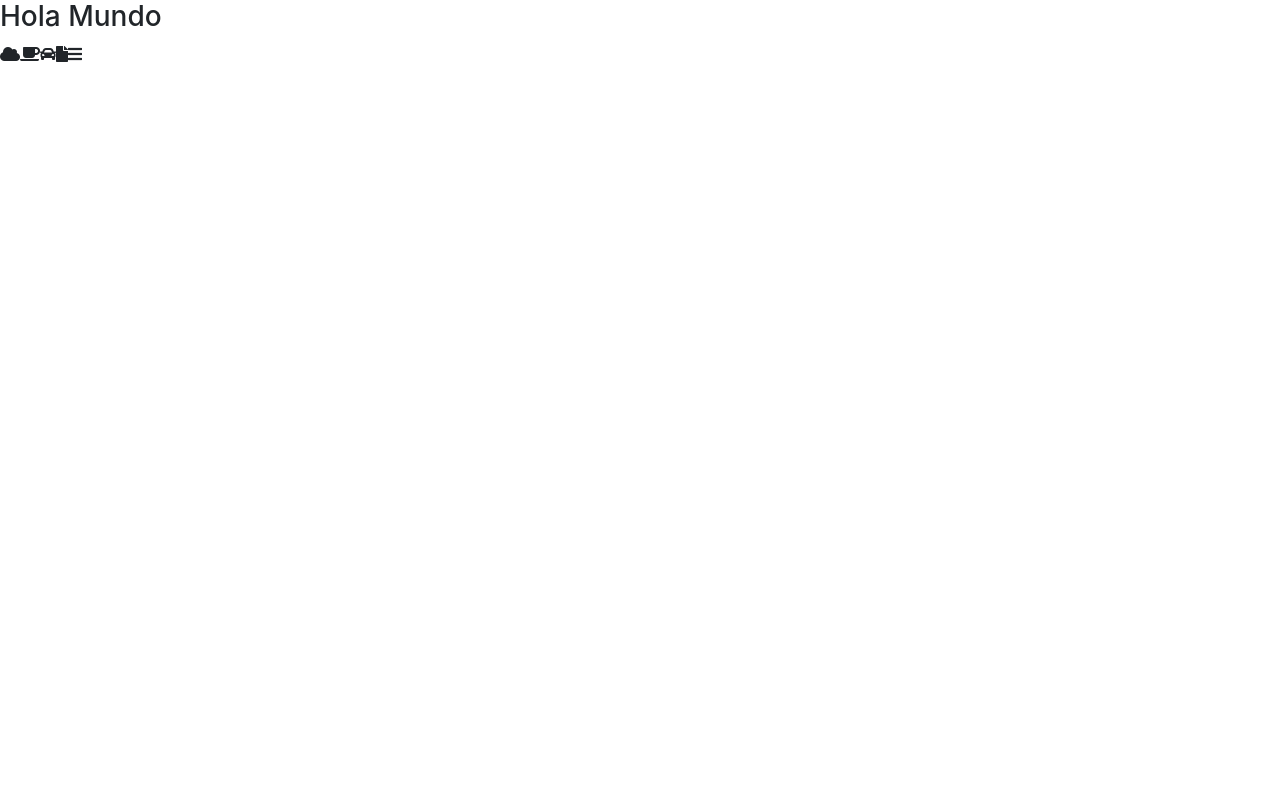
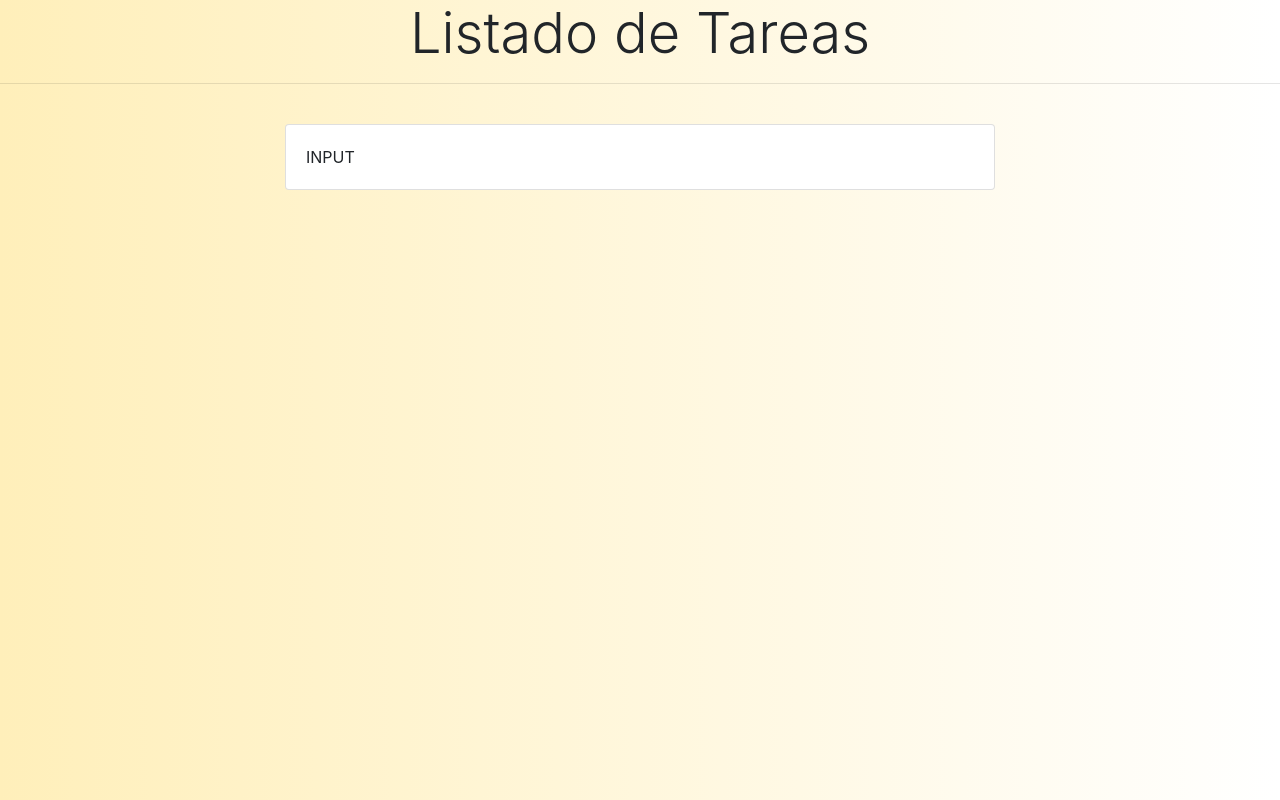
Before and after one commit to truizdiaz/ListTareas, an Angular app: page / in a window 1280 px wide. Built offline with nearby package versions, Linux system fonts and the light colour scheme.

Commit message:
Dashboard Component

```diff
--- a/src/app/app.component.html
+++ b/src/app/app.component.html
@@ -1,6 +1 @@
-<h3>Hola Mundo</h3>
-<i class="fas fa-cloud"></i>
-<i class="fas fa-coffee"></i>
-<i class="fas fa-car"></i>
-<i class="fas fa-file"></i>
-<i class="fas fa-bars"></i>
+<app-dashboard></app-dashboard>
--- a/src/app/app.module.ts
+++ b/src/app/app.module.ts
@@ -3,10 +3,14 @@ import { NgModule } from '@angular/core';
 
 import { AppRoutingModule } from './app-routing.module';
 import { AppComponent } from './app.component';
+import { DashboardComponent } from './dashboard/dashboard.component';
+import { ListTareasComponent } from './dashboard/list-tareas/list-tareas.component';
 
 @NgModule({
   declarations: [
-    AppComponent
+    AppComponent,
+    DashboardComponent,
+    ListTareasComponent
   ],
   imports: [
     BrowserModule,
--- /dev/null
+++ b/src/app/dashboard/dashboard.component.html
@@ -0,0 +1,11 @@
+<div class="jumbtrom">
+    <h1 class="display-4 text-center">Listado de Tareas</h1>
+</div>
+<hr>
+<div class="row">
+    <div class="container">
+        <div class="col-lg-8 offset-lg-2">
+            <app-list-tareas></app-list-tareas>
+        </div>
+    </div>
+</div>
--- /dev/null
+++ b/src/app/dashboard/dashboard.component.ts
@@ -0,0 +1,15 @@
+import { Component, OnInit } from '@angular/core';
+
+@Component({
+  selector: 'app-dashboard',
+  templateUrl: './dashboard.component.html',
+  styleUrls: ['./dashboard.component.css']
+})
+export class DashboardComponent implements OnInit {
+
+  constructor() { }
+
+  ngOnInit(): void {
+  }
+
+}
--- /dev/null
+++ b/src/app/dashboard/list-tareas/list-tareas.component.html
@@ -0,0 +1,5 @@
+<div class="card mt-4">
+    <div class="card-body">
+        INPUT
+    </div>
+</div>
--- /dev/null
+++ b/src/app/dashboard/list-tareas/list-tareas.component.ts
@@ -0,0 +1,15 @@
+import { Component, OnInit } from '@angular/core';
+
+@Component({
+  selector: 'app-list-tareas',
+  templateUrl: './list-tareas.component.html',
+  styleUrls: ['./list-tareas.component.css']
+})
+export class ListTareasComponent implements OnInit {
+
+  constructor() { }
+
+  ngOnInit(): void {
+  }
+
+}
--- a/src/styles.css
+++ b/src/styles.css
@@ -1 +1,6 @@
 /* You can add global styles to this file, and also import other style files */
+body {
+    background: #ffefba; /* fallback for old browsers */
+  background: -webkit-linear-gradient(to right, #ffefba, #ffffff); /* Chrome 10-25, Safari 5.1-6 */
+  background: linear-gradient(to right, #ffefba, #ffffff); /* W3C, IE 10+/ Edge, Firefox 16+, Chrome 26+, Opera 12+, Safari 7+ */
+}
```
Also changed, not shown: src/app/dashboard/dashboard.component.css (added), src/app/dashboard/list-tareas/list-tareas.component.css (added), 2 other files (tests, documents, lock files or other folders).
